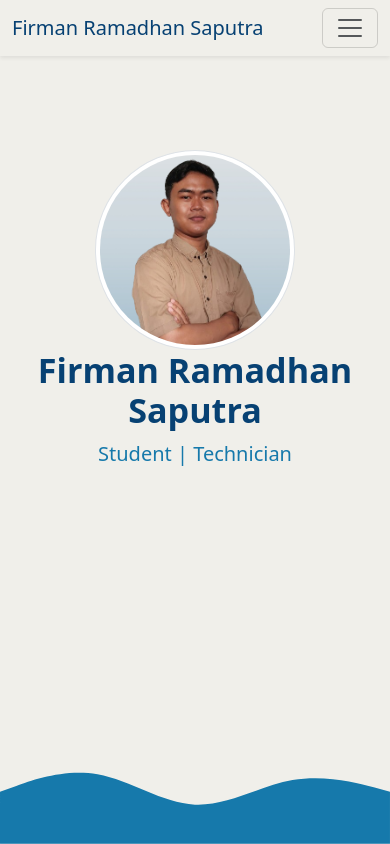
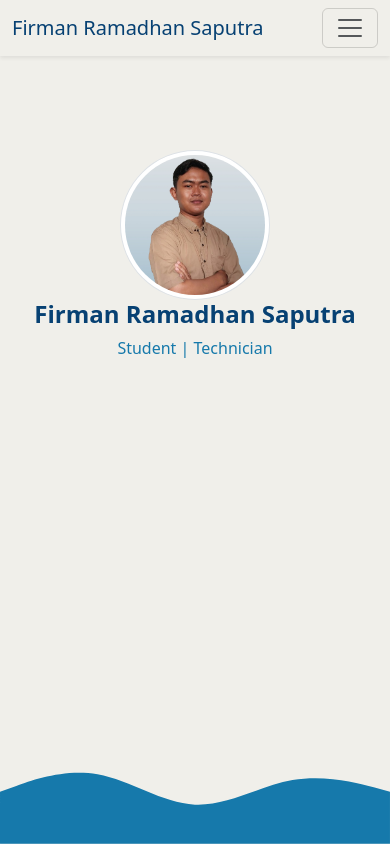
Before and after one commit to frmnrmdn/portofolio-web, a plain HTML site: page index.html in a window 390 px wide. Shown: the top 844 px of the page. Drawn offline with nearby package versions, Linux system fonts and the light colour scheme.

Commit message:
Update style.css
tambahkan class jumotron pada ukuran layar hp

```diff
--- a/style.css
+++ b/style.css
@@ -55,6 +55,23 @@ section {
 }
 
 @media screen and (max-width: 768px) {
+    .jumbotron {
+        padding-top: 40px;
+        padding-bottom: 40px;
+    }
+
+    .jumbotron img {
+        width: 150px;
+    }
+
+    .jumbotron h1 {
+        font-size: 1.5rem;
+    }
+
+    .jumbotron p {
+        font-size: 1rem;
+    }
+
     .hero-section {
         height: 100vh;
         position: relative;
```
